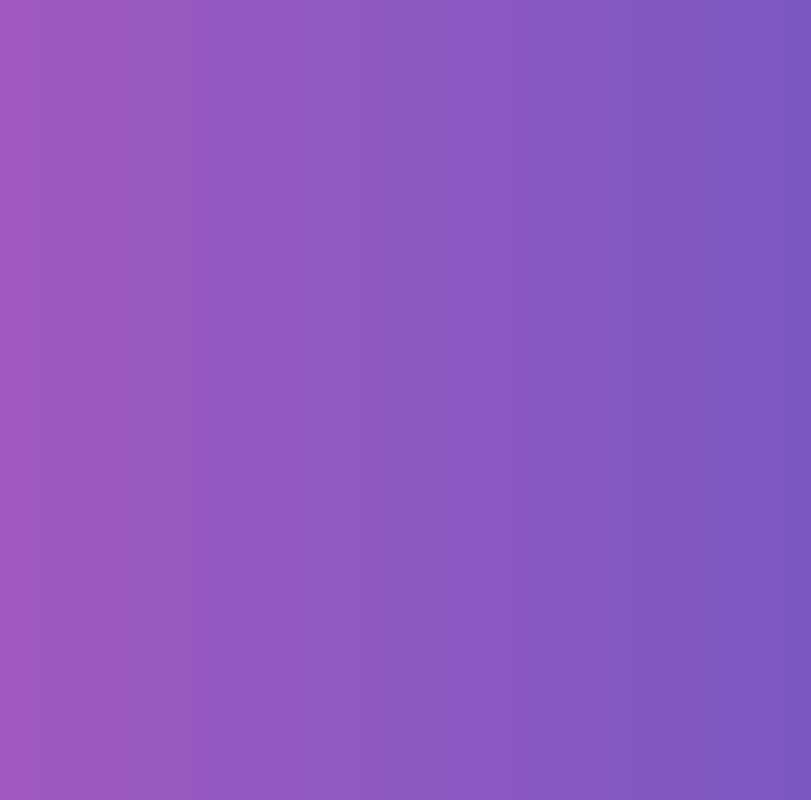
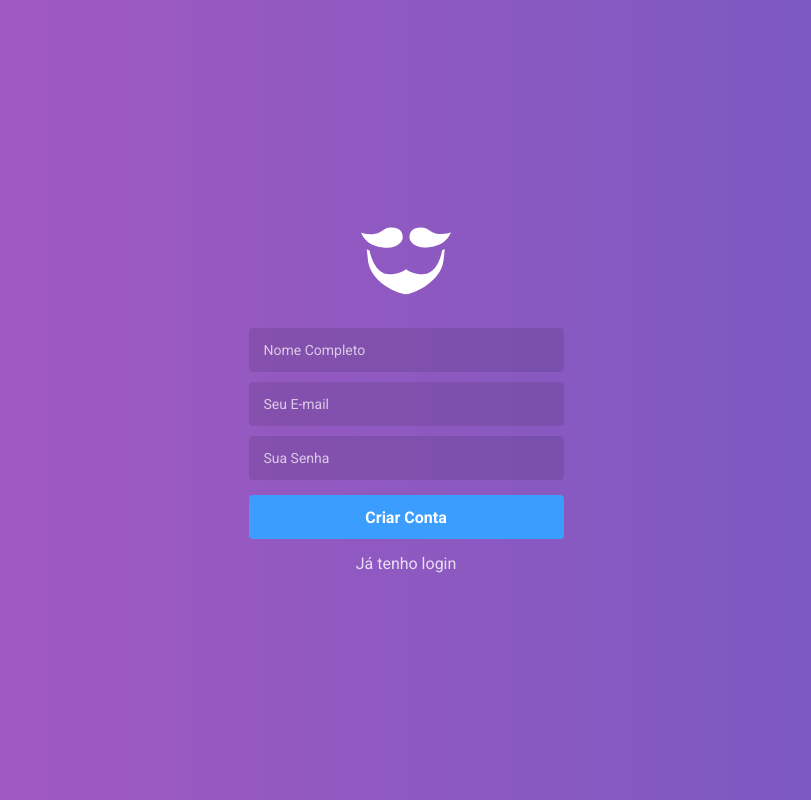
Before and after one commit to Welitonhs/go-barber-web, a React (Create React App) app: page /register in a window 1280 px wide. Shown: the whole page, without its empty margins (234-1045 px from the left). Built offline with nearby package versions, Linux system fonts and the light colour scheme.

Commit message:
Estilização autenticação

```diff
--- a/package.json
+++ b/package.json
@@ -4,6 +4,7 @@
   "private": true,
   "dependencies": {
     "history": "^4.9.0",
+    "polished": "^3.4.1",
     "prop-types": "^15.7.2",
     "react": "^16.8.6",
     "react-dom": "^16.8.6",
--- a/src/pages/SignIn/index.js
+++ b/src/pages/SignIn/index.js
@@ -1,7 +1,22 @@
 import React from 'react';
+import { Link } from 'react-router-dom';
+
+import logo from '~/assets/logo.svg';
 
 // import { Container } from './styles';
 
 export default function SignIn() {
-  return <h1>Login</h1>;
+  return (
+    <>
+      <img src={logo} alt="GoBarber" />
+
+      <form>
+        <input type="email" placeholder="Seu E-mail" />
+        <input type="password" placeholder="Sua Senha" />
+
+        <button type="submit">Acessar</button>
+        <Link to="/register">Criar conta gratuita</Link>
+      </form>
+    </>
+  );
 }
--- a/src/pages/SignUp/index.js
+++ b/src/pages/SignUp/index.js
@@ -1,7 +1,23 @@
 import React from 'react';
+import { Link } from 'react-router-dom';
+
+import logo from '~/assets/logo.svg';
 
 // import { Container } from './styles';
 
 export default function SignUp() {
-  return <div />;
+  return (
+    <>
+      <img src={logo} alt="GoBarber" />
+
+      <form>
+        <input placeholder="Nome Completo" />
+        <input type="email" placeholder="Seu E-mail" />
+        <input type="password" placeholder="Sua Senha" />
+
+        <button type="submit">Criar Conta</button>
+        <Link to="/">Já tenho login</Link>
+      </form>
+    </>
+  );
 }
--- a/src/pages/_layouts/auth/index.js
+++ b/src/pages/_layouts/auth/index.js
@@ -1,10 +1,14 @@
 import React from 'react';
 import PropTypes from 'prop-types';
 
-import { Wrapper } from './styles';
+import { Wrapper, Content } from './styles';
 
 export default function AuthLayout({ children }) {
-  return <Wrapper>{children}</Wrapper>;
+  return (
+    <Wrapper>
+      <Content>{children}</Content>
+    </Wrapper>
+  );
 }
 
 AuthLayout.propTypes = {
--- a/src/pages/_layouts/auth/styles.js
+++ b/src/pages/_layouts/auth/styles.js
@@ -1,6 +1,64 @@
 import styled from 'styled-components';
+import { darken } from 'polished';
 
 export const Wrapper = styled.div`
   height: 100%;
   background: linear-gradient(-90deg, #7159c1, #ab59c1);
+  display: flex;
+  justify-content: center;
+  align-items: center;
 `;
+
+export const Content = styled.div`
+  width: 100%;
+  max-width: 315px;
+  text-align: center;
+
+  form {
+    display: flex;
+    flex-direction: column;
+    margin-top: 30px;
+  }
+
+  input {
+    background: rgba(0, 0, 0, 0.1);
+    border: 0;
+    border-radius: 4px;
+    height: 44px;
+    padding: 0 15px;
+    color: #fff;
+    margin: 0 0 10px;
+
+    &::placeholder {
+      color: rgba(255, 255, 255, 0.7);
+    }
+  }
+
+  button {
+    margin: 5px 0 0;
+    height: 44px;
+    background: #3b9eff;
+    font-weight: bold;
+    color: #fff;
+    border: 0;
+    border-radius: 4px;
+    font-size: 16px;
+    transition: background 0.3s;
+
+    &:hover {
+      background: ${darken(0.06, '#3b9eff')};
+    }
+  }
+
+  a {
+    color: #fff;
+    margin-top: 15px;
+    font-size: 16px;
+    opacity: 0.8;
+    transition: opacity 0.2s;
+
+    &:hover {
+      opacity: 1;
+    }
+  }
+`;
```
Also changed, not shown: src/assets/logo.svg (added), 1 other file (tests, documents, lock files or other folders).
